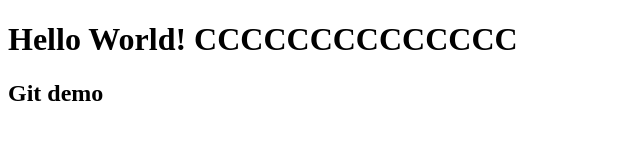
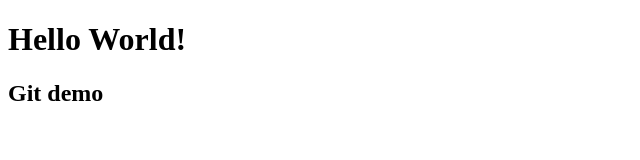
Before and after one commit to YuzuToni/Demo-repo, a plain HTML site: page index.html in a window 1280 px wide. Shown: the whole page, without its empty margins (0-640 px from the left). Drawn offline with Linux system fonts and the light colour scheme.

Commit message:
Revert "Revert "my first git commit""
This reverts commit 0e353a469d15c4e3089de8b9c1f72abb3d1961d0.

```diff
--- a/index.html
+++ b/index.html
@@ -6,7 +6,7 @@
     <title>Document</title>
   </head>
   <body>
-    <h1>Hello World! CCCCCCCCCCCCCC</h1>
+    <h1>Hello World!</h1>
     <h2>Git demo</h2>
   </body>
 </html>
```
